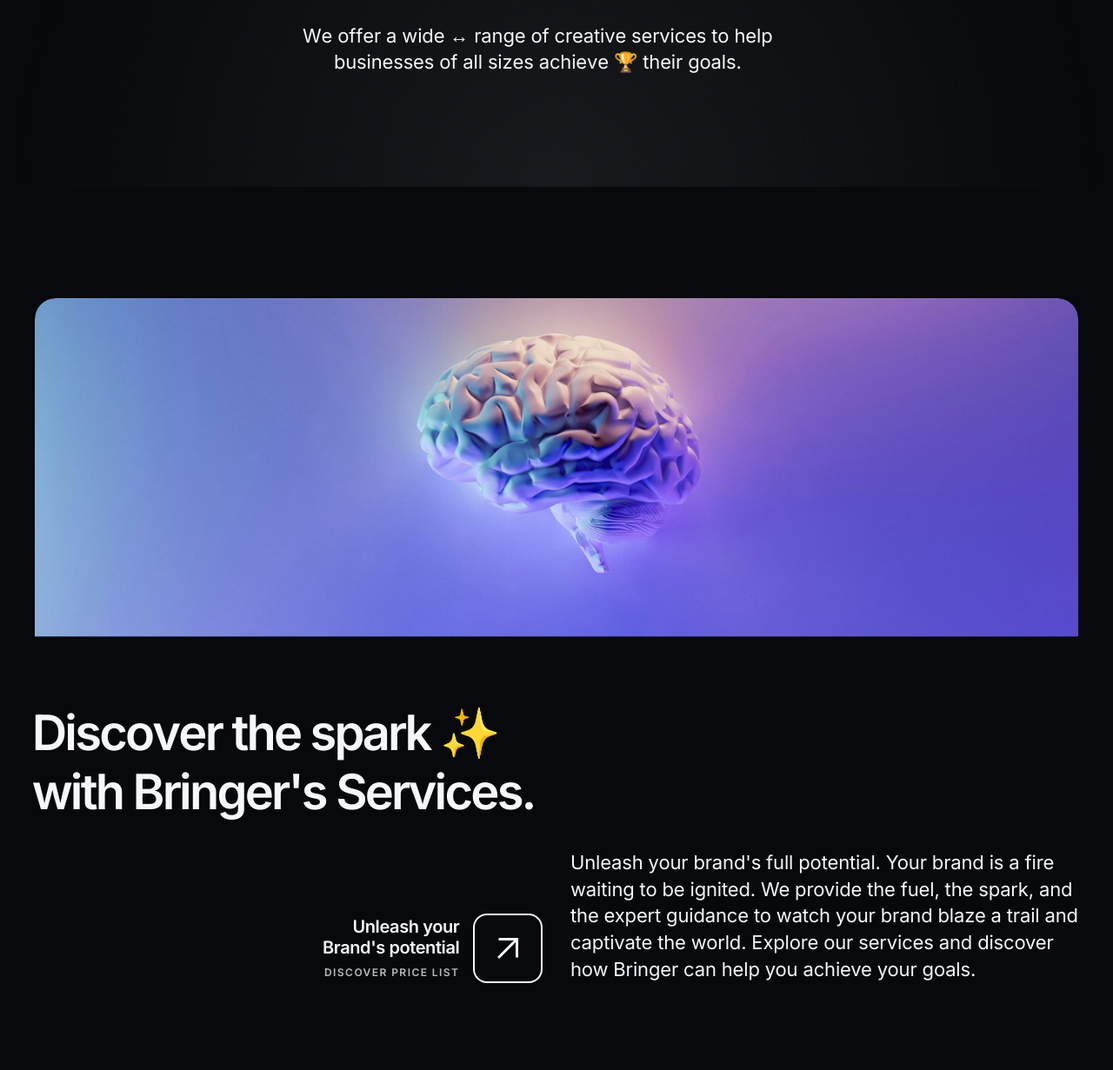
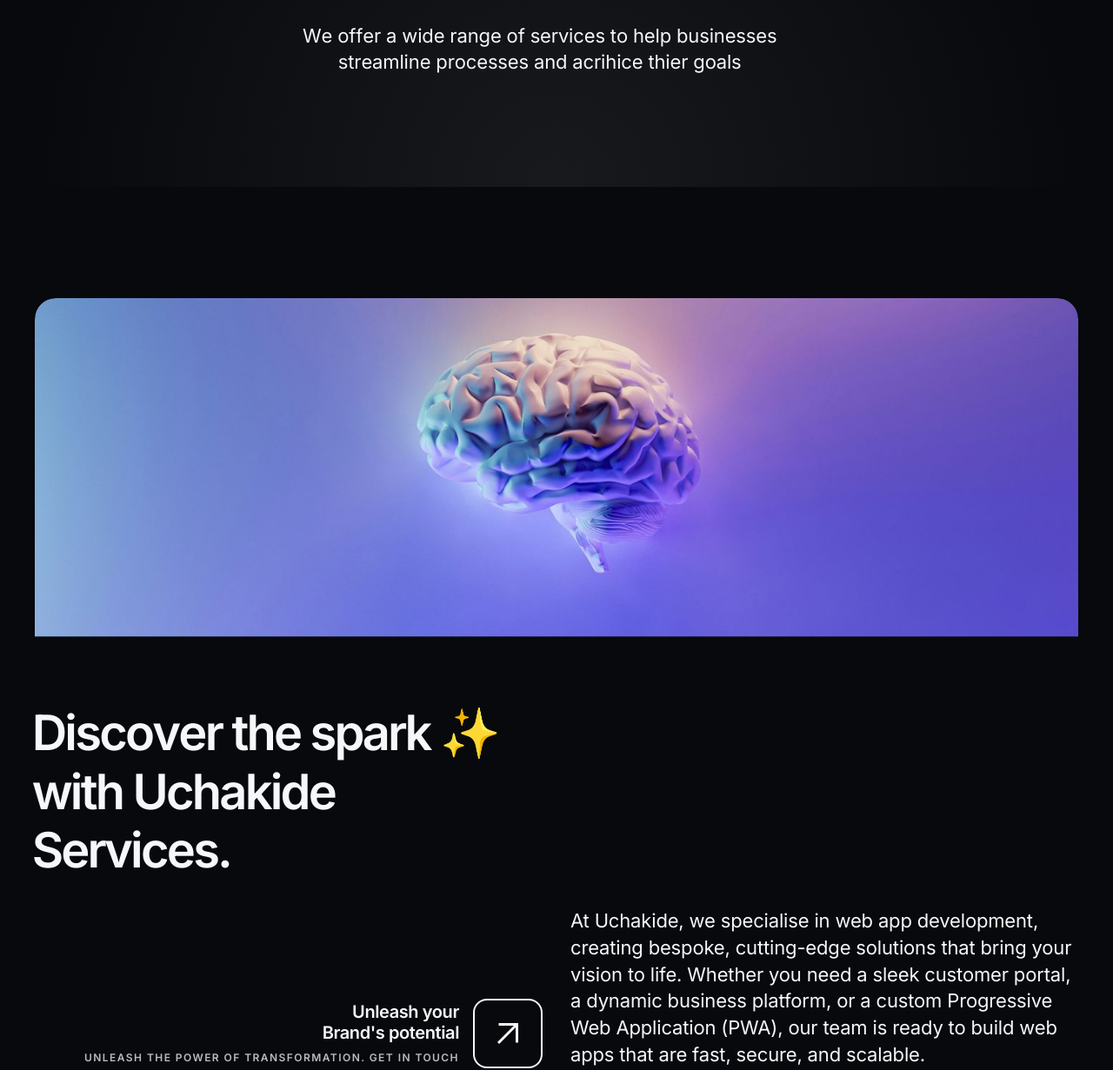
Before and after one commit to Ahmnonymous/luqman_themeforest, a plain HTML site: page services.html in a window 1280 px wide. Shown: the part 276-1507 px from the top of the page at 87% size. Drawn offline with Linux system fonts and the light colour scheme; animation ran at ten frames a second.

Commit message:
Luqman Files

```diff
--- a/services.html
+++ b/services.html
@@ -128,7 +128,7 @@
                 <div class="stg-row">
                     <div class="stg-col-6 stg-offset-3 align-center stg-tp-col-10 stg-tp-offset-1">
                         <h1 class="bringer-page-title" data-appear="fade-up" data-unload="fade-up">Our Services</h1>
-                        <p class="bringer-large-text" data-split-appear="fade-up" data-delay="100" data-split-unload="fade-up">We offer a wide ↔ range of creative services to help businesses of all sizes achieve 🏆 their goals.</p>
+                        <p class="bringer-large-text" data-split-appear="fade-up" data-delay="100" data-split-unload="fade-up">We offer a wide range of services to help businesses streamline processes and acrihice thier goals</p>
                     </div>
                 </div>
             </section>
@@ -143,7 +143,7 @@
                 <!-- Section Title -->
                 <div class="stg-row stg-bottom-gap">
                     <div class="stg-col-6" data-unload="fade-left">
-                        <h2 class="stg-bottom-gap" data-split-appear="fade-up">Discover the spark ✨ with Bringer's Services.</h2>
+                        <h2 class="stg-bottom-gap" data-split-appear="fade-up">Discover the spark ✨ with Uchakide Services.</h2>
                     </div>
                     <div class="stg-col-6"></div>
                 </div>
@@ -159,7 +159,7 @@
                                         <br>
                                         Brand's potential
                                     </h6>
-                                    <span class="bringer-label">Discover Price List</span>
+                                    <span class="bringer-label">Unleash the power of transformation. Get in touch</span>
                                 </div>
                                 <div class="bringer-icon-wrap">
                                     <i class="bringer-icon bringer-icon-explore"></i>
@@ -168,7 +168,7 @@
                         </div>
                     </div>
                     <div class="stg-col-6 stg-tp-col-9 stg-tp-bottom-gap" data-appear="fade-left" data-unload="fade-right">
-                        <p class="bringer-large-text">Unleash your brand's full potential. Your brand is a fire waiting to be ignited. We provide the fuel, the spark, and the expert guidance to watch your brand blaze a trail and captivate the world. Explore our services and discover how Bringer can help you achieve your goals.</p>
+                        <p class="bringer-large-text">At Uchakide, we specialise in web app development, creating bespoke, cutting-edge solutions that bring your vision to life. Whether you need a sleek customer portal, a dynamic business platform, or a custom Progressive Web Application (PWA), our team is ready to build web apps that are fast, secure, and scalable.</p>
                     </div>
                 </div>
             </section>
```
Also changed, not shown: about-us.html (+5 -5 lines), index.html (+18 -20 lines), img/home/step01.jpg, img/home/step02.jpg, img/home/step03.jpg, img/home/step04.jpg.
